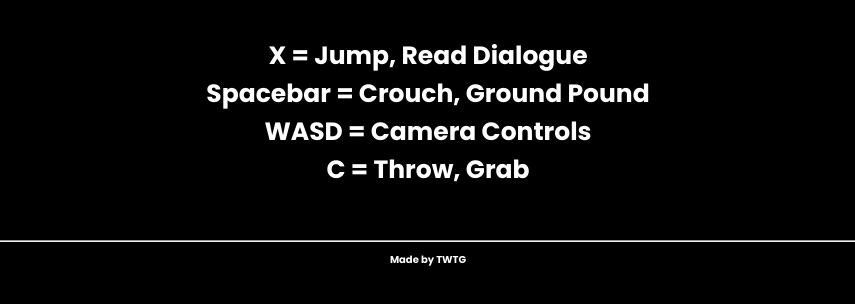
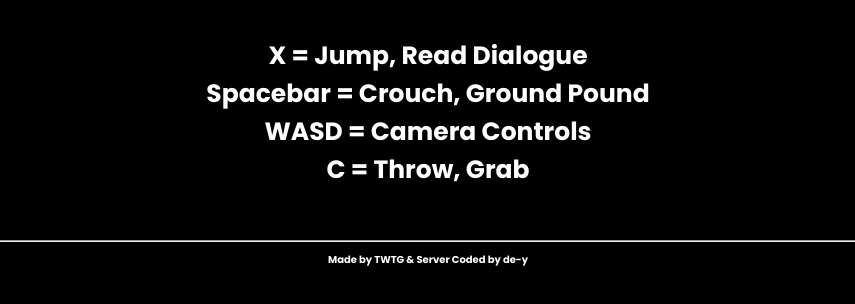
Before and after one commit to De-y/SM64-Webserver, a plain HTML site: page insite/index.html in a window 1280 px wide. Shown: the part 388-692 px from the top of the page, without its empty margins (212-1067 px from the left). Drawn offline with Linux system fonts and the light colour scheme.

Commit message:
Update index.html

```diff
--- a/insite/index.html
+++ b/insite/index.html
@@ -24,7 +24,7 @@
     <br>
   <hr>
 
-  <p style="font-family: 'Poppins', sans-serif; font-size: 10px;">Made by TWTG  </p>
+  <p style="font-family: 'Poppins', sans-serif; font-size: 10px;">Made by TWTG & Server Coded by de-y</p>
 
 </div>
 
```
